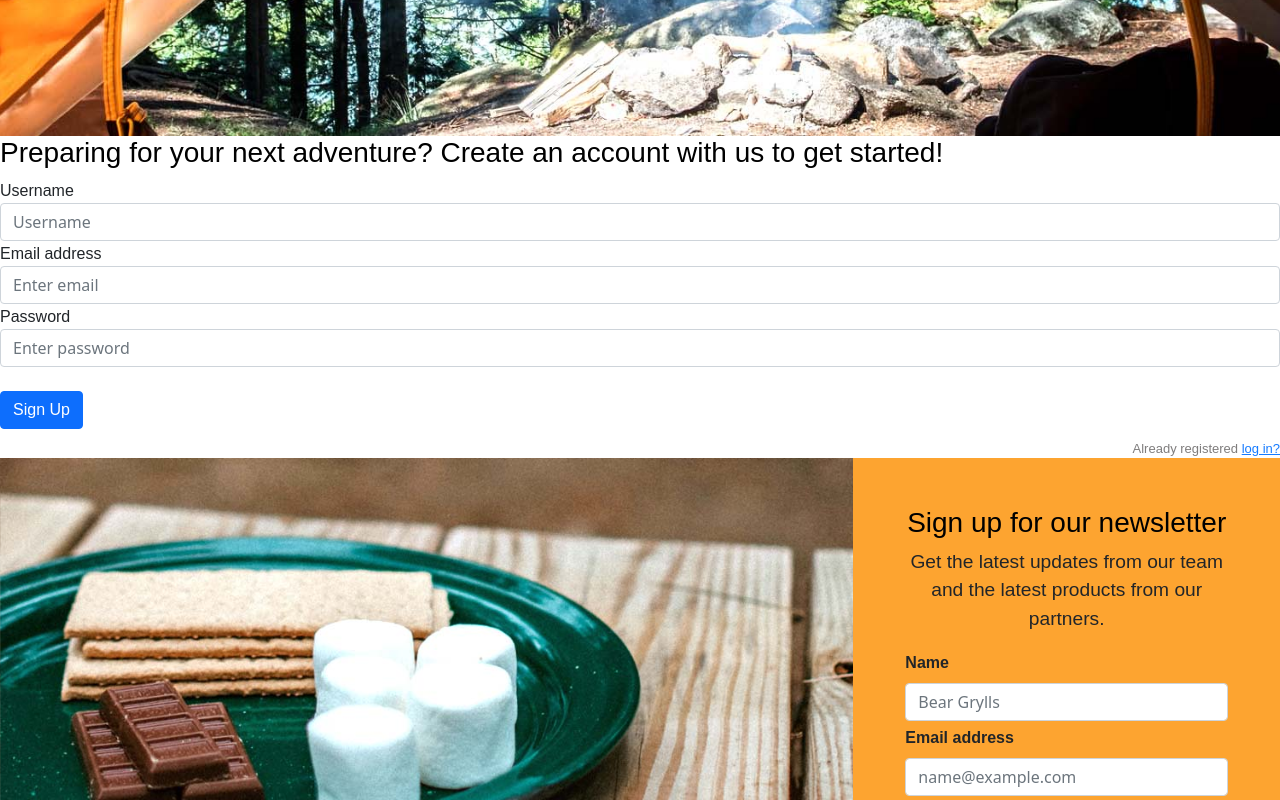
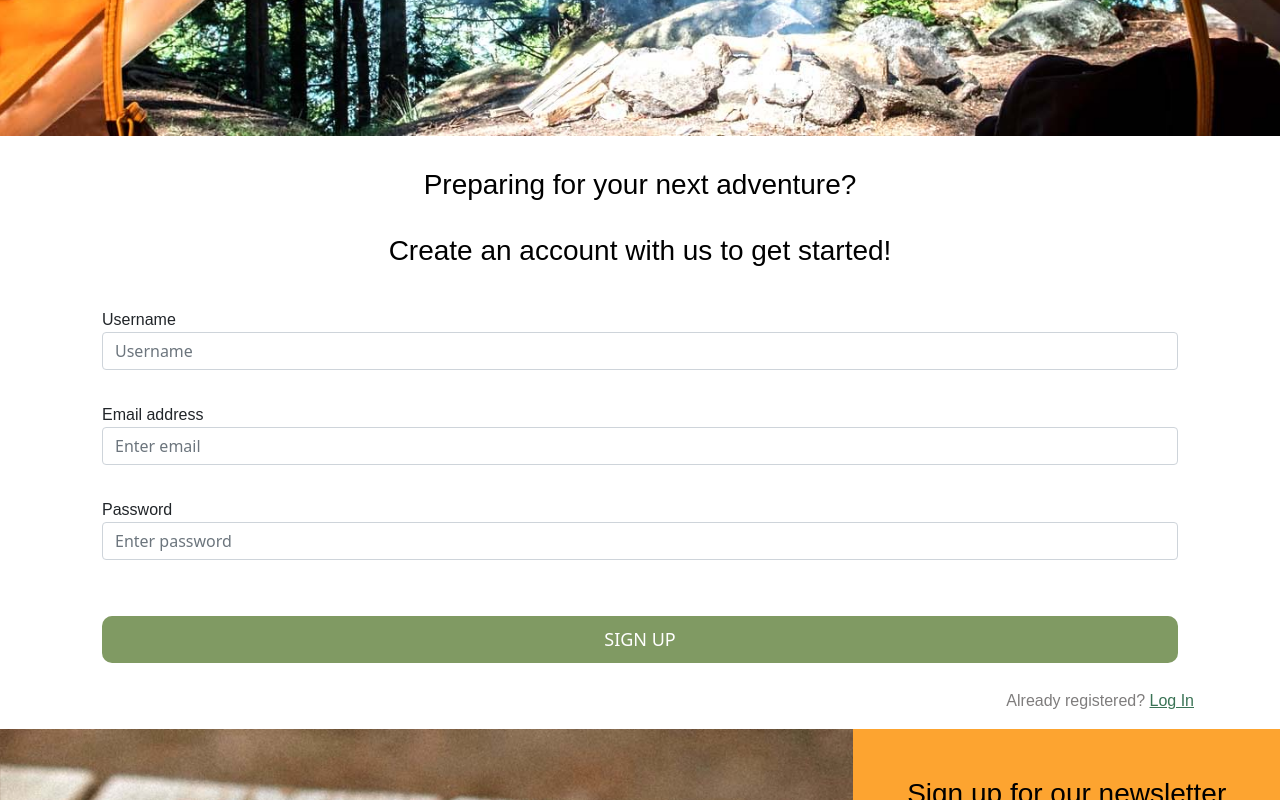
Before and after one commit to NeedaMehmud/outdoor-trading-co, a React (Create React App) app in the folder client/: page /SignUp in a window 1280 px wide. Shown: the part 400-1200 px from the top of the page. Built offline with nearby package versions, Linux system fonts and the light colour scheme; a web font is replaced by a local one.

Commit message:
Sign up form styled.

```diff
--- a/client/src/components/Footer.js
+++ b/client/src/components/Footer.js
@@ -10,12 +10,12 @@ function Footer() {
       <div className="container p-5">
         <div className="row p-3">
           <h3>Contact Us</h3>
-          <div className="col-2 sm-2">
+          <div className="col-3">
             <p>1-800-OUT-DOOR</p>
             <p>1234 Pine Rd</p>
             <p>Outdoor, GA</p>
           </div>
-          <div className="col-2 sm-2">
+          <div className="col-3">
             <ul>
               <li>
                 <a href="#">About</a>
@@ -28,7 +28,7 @@ function Footer() {
               </li>
             </ul>
           </div>
-          <div className="col-8 lg-1">
+          <div className="col-6">
           <div className="footer-social-icons">
     <h4 className="_14">Follow us on</h4>
     <ul className="social-icons">
--- a/client/src/components/Hero.js
+++ b/client/src/components/Hero.js
@@ -22,7 +22,7 @@ class Hero extends React.Component {
     return (
       <div className="jumbotron jumbotron-fluid">
         <div className="container hero-text">
-          <div className="card col-lg-4">
+          <div className="card col-lg-5">
             <div className="card-body m-3">
               <h2>Outside. Together.</h2>
               <p>
--- a/client/src/components/SignUpForm.js
+++ b/client/src/components/SignUpForm.js
@@ -2,6 +2,7 @@ import React, { useState } from "react";
 import { useMutation } from '@apollo/client';
 import { ADD_USER } from '../utils/mutations';
 import Auth from '../utils/auth';
+import "../style/Signup.css";
 
 const SignUpForm = () => {
     const [formState, setFormState] = useState({
@@ -43,26 +44,31 @@ const SignUpForm = () => {
             </p>
           ) : (
         <form onSubmit={handleFormSubmit}>
-            <h3>Preparing for your next adventure? Create an account with us to get started!</h3>
-
-            <div className="form-group">
+            <div className="form-group p-3 text-center">
+              <h3>Preparing for your next adventure?</h3>
+              <br></br>
+              <h3>Create an account with us to get started!</h3>
+            </div>
+            <div className="form-group p-3">
                 <label> Username</label>
                 <input type="text" className="form-control" placeholder="Username" name="username" value={formState.name} onChange={handleChange} />
             </div>
 
-            <div className="form-group">
+            <div className="form-group p-3">
                 <label>Email address</label>
                 <input type="email" className="form-control" placeholder="Enter email" name="email" value={formState.email} onChange={handleChange}/>
             </div>
 
-            <div className="form-group">
-                <label>Password</label>
-                <input type="password" className="form-control" placeholder="Enter password" name="password" value={formState.password} onChange={handleChange}/>
+            <div className="form-group p-3">
+              <label>Password</label>
+              <input type="password" className="form-control" placeholder="Enter password" name="password" value={formState.password} onChange={handleChange}/>
             </div>
             <br></br>
-            <button type="submit" className="btn btn-primary btn-block">Sign Up</button>
+            <div className="form-group p-3">
+              <button type="submit" className="signup-btn">Sign Up</button>
+            </div>
             <p className="forgot-password text-right">
-                Already registered <a href="#">log in?</a>
+                Already registered? <a href="#">Log In</a>
             </p>
         </form>
           )}
--- a/client/src/pages/SignUp.js
+++ b/client/src/pages/SignUp.js
@@ -1,13 +1,20 @@
 import React from 'react';
 import HeroCardless from "../components/HeroCardless";
 import SignUpForm from "../components/SignUpForm";
+import "../style/Signup.css";
 
 
 function SignUp() {
     return (
         <div>
-         <HeroCardless />
-         <SignUpForm />
+            <HeroCardless />
+            <div className="container">
+                <div className="row">
+                    <div className="col p-3">
+                <SignUpForm />
+                    </div>
+                </div>
+            </div>
         </div>
     );
 };
--- a/client/src/style/Signup.css
+++ b/client/src/style/Signup.css
@@ -1,24 +1,13 @@
-@import url('https://fonts.googleapis.com/css?family=Fira+Sans:400,500,600,700,800');
-* {
-  box-sizing: border-box;
-}
-body {
-  min-height: 100vh;
-  display: flex;
-  font-weight: 400;
-  font-family: 'Fira Sans', sans-serif;
-}
-h1,h2,h3,h4,h5,h6,label,span {
-  font-weight: 500;
-  font-family: 'Fira Sans', sans-serif;
-}
-body, html, .App, #root, .auth-wrapper {
+.signup-btn {
+  border-radius: 10px;
+  border: none;
+  background-color: var(--quartenary);
+  color: #fff;
+  padding: 0.5em;
+  text-transform: uppercase;
+  font-size: large;
+  padding: 10px 20px;
   width: 100%;
-  height: 100%;
-}
-.navbar-light {
-  background-color: #ffffff;
-  box-shadow: 0px 14px 80px rgba(34, 35, 58, 0.2);
 }
 .auth-wrapper {
   display: flex;
@@ -51,7 +40,7 @@ body, html, .App, #root, .auth-wrapper {
 .forgot-password,
 .forgot-password a {
   text-align: right;
-  font-size: 13px;
+  font-size: 1em;
   padding-top: 10px;
   color: #7f7d7d;
   margin: 0;
```
Also changed, not shown: 1 other file (tests, documents, lock files or other folders).
